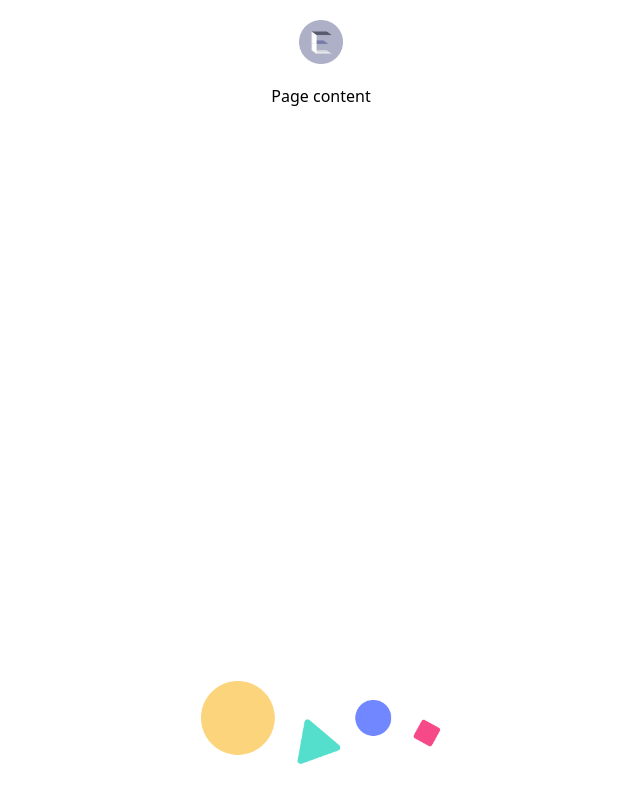
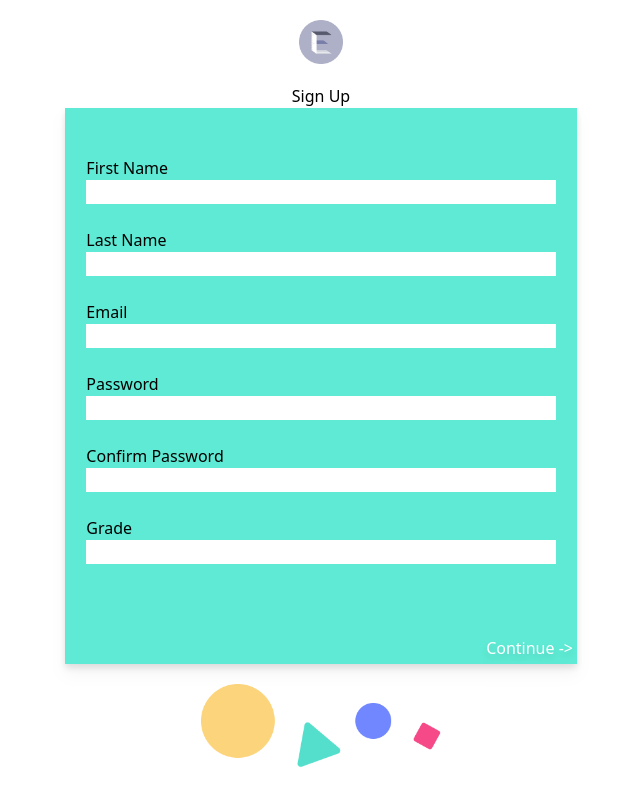
Before and after one commit to codersforcauses/elucidate, a Nuxt app in the folder client/: page / in a window 1280 px wide. Shown: the whole page, without its empty margins (319-959 px from the left). Built offline with nearby package versions, Linux system fonts and the light colour scheme.

Commit message:
basic implementation of sign-up page

```diff
--- a/client/pages/index.vue
+++ b/client/pages/index.vue
@@ -1,10 +1,28 @@
 <template>
   <div class="flex flex-col min-h-screen">
     <AuthHeader />
-
+    <div class="flex justify-center">
+      Sign Up
+    </div>
     <div class="flex flex-grow justify-center">
       <!-- Add sign up form here? -->
-      Page content
+      <div class="w-11/12 max-w-lg flex flex-col items-center bg-teal-300 drop-shadow-lg">
+        <form class="flex flex-col w-11/12 mx-10 my-12">
+          <label>First Name</label>
+          <input type="text" class="w-full"><br>
+          <label>Last Name</label>
+          <input type="text" class="w-full"><br>
+          <label>Email</label>
+          <input type="email" class="w-full"><br>
+          <label>Password</label>
+          <input type="text" class="w-full"><br>
+          <label>Confirm Password</label>
+          <input type="text" class="w-full"><br>
+          <label>Grade</label>
+          <input type="text" class="w-full"><br>
+        </form>
+        <p class="self-end mx-1 mb-1 mt-auto text-white drop-shadow-lg">Continue -></p>
+      </div>
     </div>
 
     <AuthFooter />
```
